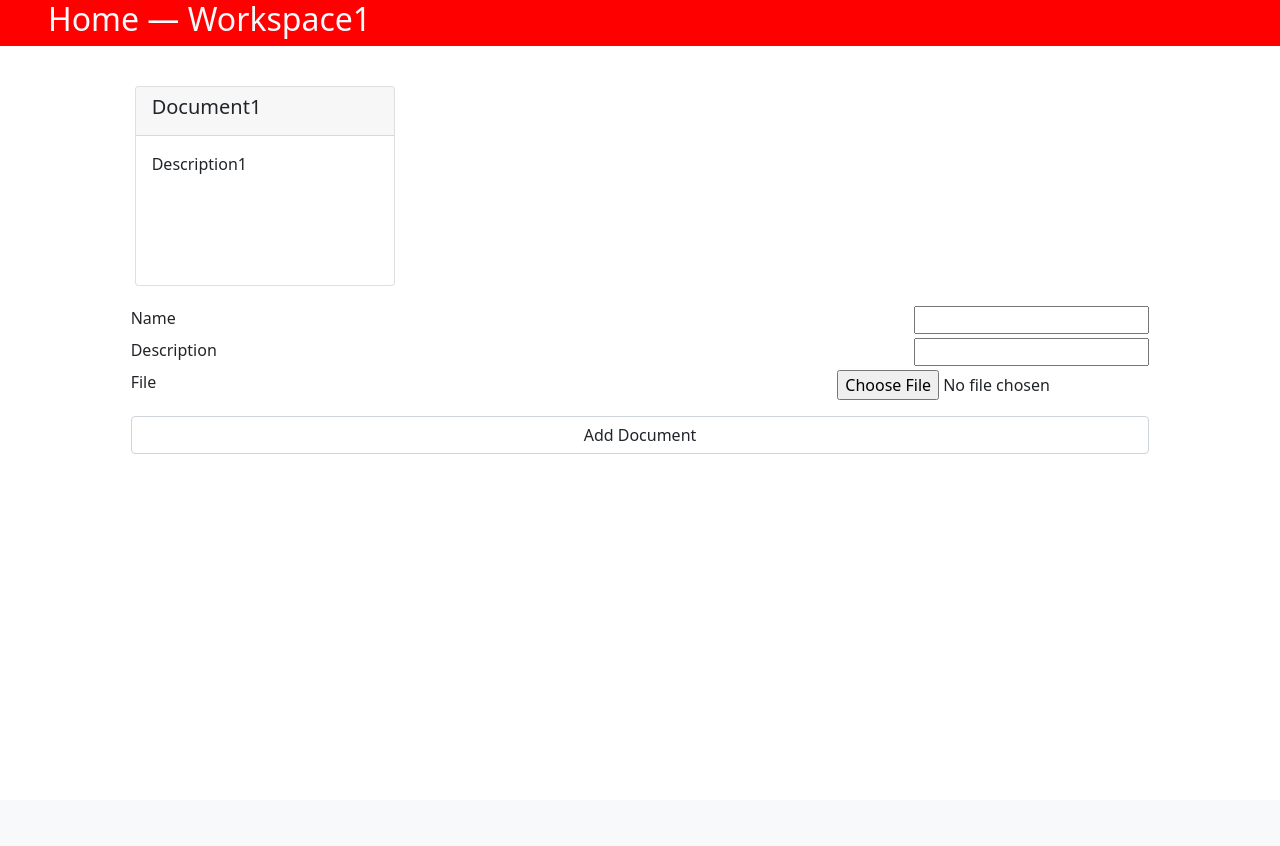
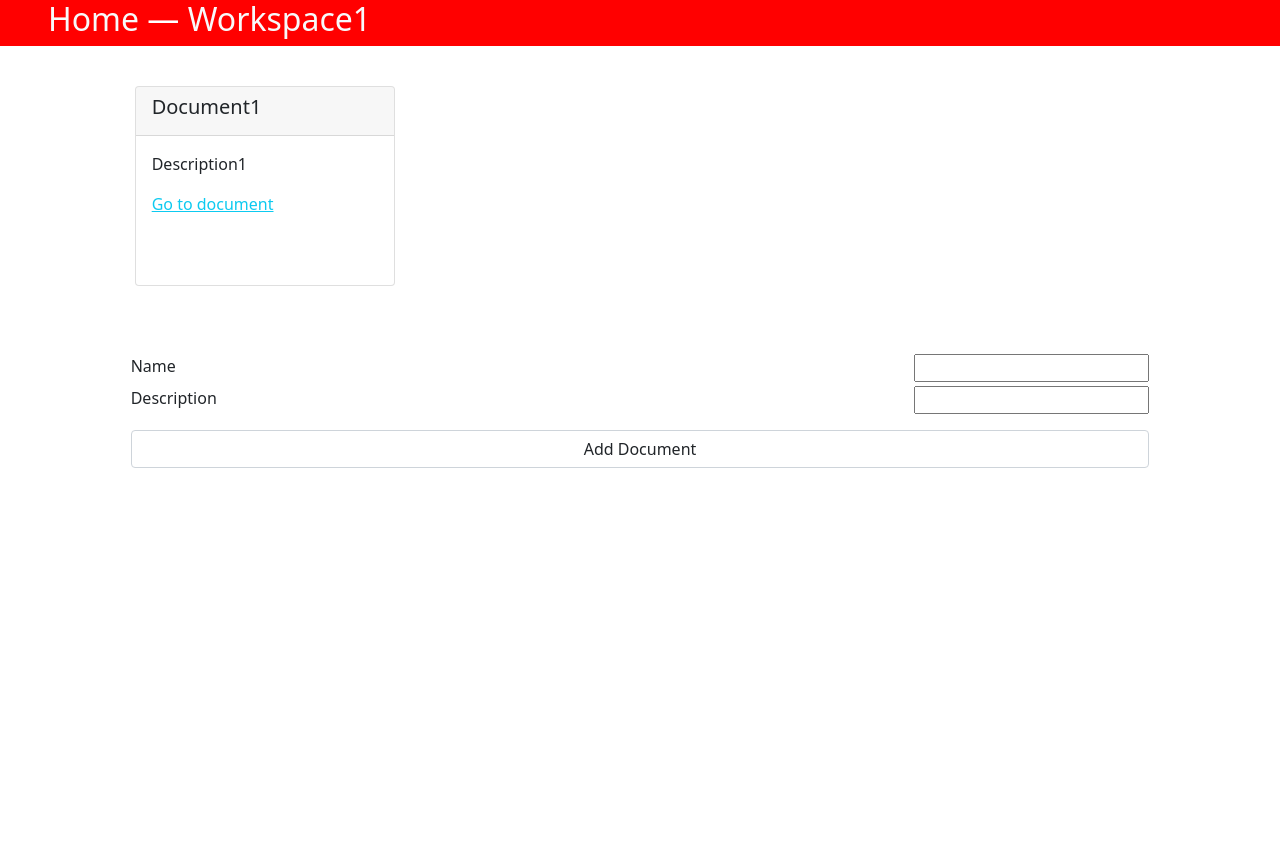
Before and after one commit to YevheniiDimov/studysystem, a Django app: page /workspace/9ab698a5-98d1-4ef5-ae61-5fa6556052cc in a window 1280 px wide. Before the commit the page ends 454 px from the top, so only its background shows below. Run offline with Django 3.2, Linux system fonts and the light colour scheme; data comes from the database, SQL or seed files in the repository.

Commit message:
Added document text editor

```diff
--- a/home/forms.py
+++ b/home/forms.py
@@ -12,9 +12,3 @@
     """Create a form for document creation"""
     name = forms.CharField(max_length=100)
     description = forms.CharField(max_length=250)
-    file = forms.FileField()
-
-class AuthorizationForm(forms.Form):
-    """Create a form for user authorization"""
-    username = forms.CharField(max_length=100)
-    password = forms.CharField(widget=forms.PasswordInput)
--- a/home/models.py
+++ b/home/models.py
@@ -1,5 +1,6 @@
 from django.db import models
 from colorfield.fields import ColorField
+from martor.models import MartorField
 import uuid
 
 """Create Workspace model with name, description, date and color"""
@@ -21,7 +22,7 @@
     name = models.CharField(max_length=100)
     description = models.TextField(max_length=250, blank=True)
     date = models.DateTimeField(auto_now_add=True)
-    file = models.FileField(upload_to='documents/')
+    text = MartorField()
     id = models.UUIDField(primary_key=True, default=uuid.uuid4, editable=False)
 
     workspace = models.ForeignKey(Workspace, on_delete=models.CASCADE)
--- a/home/urls.py
+++ b/home/urls.py
@@ -4,4 +4,6 @@
 urlpatterns = [
     path('', views.index, name='index'),
     path('workspace/<uuid:workspace>', views.workspace, name='workspace'),
+    path('workspace/<uuid:workspace>/document/<uuid:document>', views.document, name='document'),
+    path('workspace/<uuid:workspace>/document/<uuid:document>/<str:action>', views.document_action, name='document_action'),
 ]
--- a/home/views.py
+++ b/home/views.py
@@ -1,7 +1,7 @@
+from django.http import HttpResponse, JsonResponse
 from django.shortcuts import redirect, render
 from .models import Workspace, Document
-from .forms import WorkspaceForm, DocumentForm, AuthorizationForm
-from django.contrib.auth import authenticate
+from .forms import WorkspaceForm, DocumentForm
 import datetime
 
 def index(request):
@@ -31,10 +31,10 @@
     context = {"workspace": workspace, "documents": documents, "form": DocumentForm(), "message": ""}
 
     if request.method == 'POST':
-        form = DocumentForm(request.POST, request.FILES)
+        form = DocumentForm(request.POST)
 
         if form.is_valid():
-            document = Document(name = form.cleaned_data['name'], description = form.cleaned_data['description'], date = datetime.datetime.now().date(), file = form.cleaned_data['file'], workspace = workspace)
+            document = Document(name = form.cleaned_data['name'], description = form.cleaned_data['description'], date = datetime.datetime.now().date(), text = "", workspace = workspace)
             document.save()
 
             context["message"] = "Document created successfully!"
@@ -45,3 +45,46 @@
             context["message_color"] = "text-danger"
 
     return render(request, "workspace.html", context=context)
+
+def document(request, workspace, document):
+    workspace = Workspace.objects.filter(id=workspace).first()
+    document = Document.objects.filter(id=document).first()
+
+    form = DocumentForm()
+    form.name = document.name
+    form.description = document.description
+    form.text = document.text
+
+    if request.GET.get('action') != None:
+        if request.GET.get('action') == "delete":
+            document.delete()
+            return redirect('/home/workspace/' + workspace.id)
+        if request.GET.get('action') == "save":
+            document.text = request.GET.get('text')
+
+    context = {"workspace": workspace, "document": document, "form": form, "text": form.text}
+
+    return render(request, "document.html", context=context)
+
+def document_action(request, workspace, document, action):
+    workspace = Workspace.objects.filter(id=workspace).first()
+    document = Document.objects.filter(id=document).first()
+
+    try:
+        if action == "delete":
+            document.delete()
+            return JsonResponse({"status": "Document was successfuly deleted", "status_color": "text-success"});
+        if action == "save":
+            if len(request.GET.get('text')) > 0:
+                print("+---Texts---+")
+                print(request.GET.get('text'))
+                document.text = request.GET.get('text')
+                print(document.text)
+                document.save()
+                return JsonResponse({"status": "Text was successfuly saved", "status_color": "text-success"});
+            else:
+                return JsonResponse({"status": "Text is empty", "status_color": "text-danger"});
+        else:
+            return JsonResponse({"status": "Unknown action " + action, "status_color": "text-danger"});
+    except:
+        return JsonResponse({"status": "Something went wrong", "status_color": "text-danger"});
--- a/studysystem/settings.py
+++ b/studysystem/settings.py
@@ -38,7 +38,6 @@
     'django.contrib.sessions',
     'django.contrib.messages',
     'django.contrib.staticfiles',
-    'colorfield',
     'home',
 ]
 
--- a/studysystem/templates/home.html
+++ b/studysystem/templates/home.html
@@ -19,7 +19,7 @@
             </div>
         {% endfor %}
     </div>
-    <div class="container-fluid d-flex flex-column justify-content-center align-items-center">
+    <div class="container-fluid d-flex flex-column justify-content-center align-items-center mt-5">
         <form action="/" method="post" class="container-fluid">
             {% csrf_token %}
             <div class="form-group d-flex justify-content-between my-1">
--- a/studysystem/templates/main.html
+++ b/studysystem/templates/main.html
@@ -7,17 +7,18 @@
         <title>{% block title %}{% endblock title %}</title>
         <link href="https://cdn.jsdelivr.net/npm/bootstrap@5.1.3/dist/css/bootstrap.min.css" rel="stylesheet" integrity="sha384-1BmE4kWBq78iYhFldvKuhfTAU6auU8tT94WrHftjDbrCEXSU1oBoqyl2QvZ6jIW3" crossorigin="anonymous">
         <link rel="stylesheet" type="text/css" href="{% static 'css/styles.css' %}">
+        {% block js %}{% endblock js %}
     </head>
     <body class="d-flex flex-column align-items-center vh-100">
         <script src="https://cdn.jsdelivr.net/npm/bootstrap@5.1.3/dist/js/bootstrap.bundle.min.js" integrity="sha384-ka7Sk0Gln4gmtz2MlQnikT1wXgYsOg+OMhuP+IlRH9sENBO0LRn5q+8nbTov4+1p" crossorigin="anonymous"></script>
         <header class="d-flex justify-content-between align-items-center w-100 text-white mx-3" style="{% block colors %}{% endblock colors %}">
             <h2 class="px-5">{% block workspace %}{% endblock workspace %}</h2>
             {% if user.is_authenticated %}
-                <h3 class="mx-3"><a href="/accounts/logout" class="link-light text-decoration-none">Log out</a></h3>
+                <h4 class="mx-3"><a href="/accounts/logout" class="link-light text-decoration-none">Log out</a></h4>
             {% endif %}
         </header>
-        <main class="col-10 py-3">
-            <h3 class="text-center">{% block message %}{% endblock message %}</h3>
+        <main class="col-10 h-100 py-3">
+            <h3 class="text-center" id="message">{% block message %}{% endblock message %}</h3>
             {% block content %}{% endblock content %}
         </main>
         <footer>{% block footer %}{% endblock footer %}</footer>
--- a/studysystem/templates/workspace.html
+++ b/studysystem/templates/workspace.html
@@ -15,11 +15,12 @@
                 </div>
                 <div class="card-body">
                     <p class="card-text">{{document.description}}</p>
+                    <p class="card-text"><a href="/workspace/{{workspace.id}}/document/{{document.id}}" class="link-info">Go to document</a></p>
                 </div>
             </div>
         {% endfor %}
     </div>
-    <div class="container-fluid d-flex flex-column justify-content-center align-items-center">
+    <div class="container-fluid d-flex flex-column justify-content-center align-items-center mt-5">
         <form action="/workspace/{{workspace.id}}" method="post" enctype="multipart/form-data" class="container-fluid">
             {% csrf_token %}
             <div class="form-group d-flex justify-content-between my-1">
@@ -30,10 +31,6 @@
                 <label for="name">Description</label>
                 {{ form.description }}
             </div>
-            <div class="form-group d-flex justify-content-between my-1">
-                <label for="name">File</label>
-                {{ form.file }}
-            </div>
             <button class="form-control mt-3">Add Document</button>
         </form>
     </div>
--- a/studysystem/urls.py
+++ b/studysystem/urls.py
@@ -4,5 +4,6 @@
 urlpatterns = [
     path('admin/', admin.site.urls),
     path('accounts/', include('django.contrib.auth.urls')),
+    path('martor/', include('martor.urls')),
     path('', include('home.urls')),
 ]
```
Also changed, not shown: static/js/document.js (added, +116 -0 lines), studysystem/templates/document.html (added, +52 -0 lines), db.sqlite3, studysystem/templates/editor_init.html (added), 1 other file.
